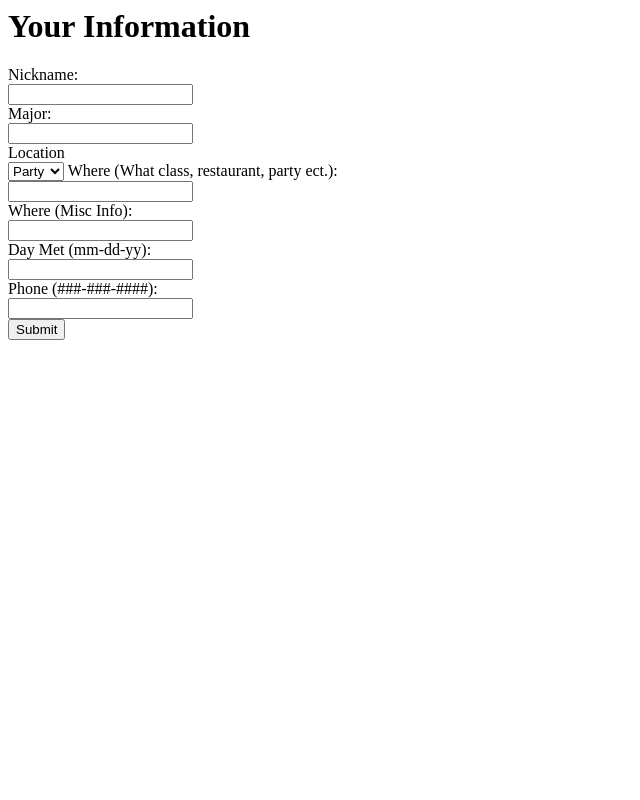
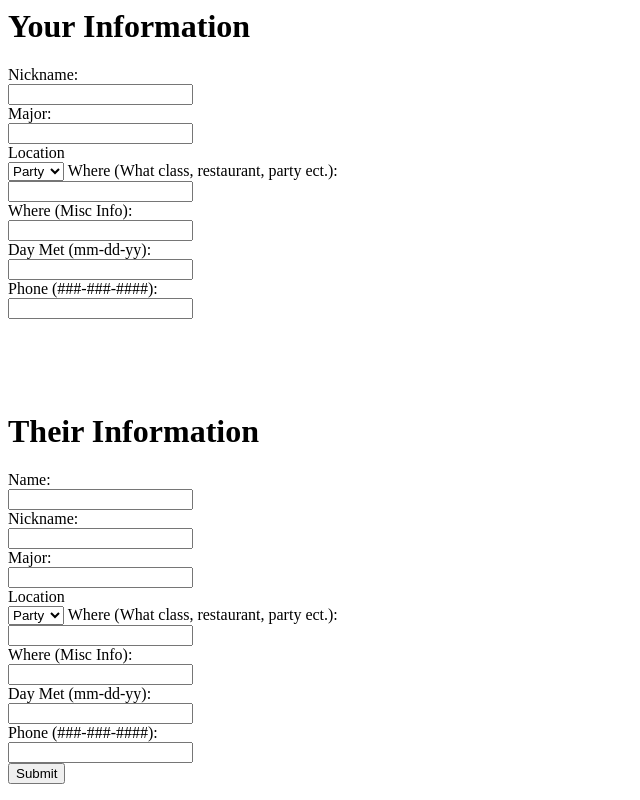
Before and after one commit to jokesire/Final-Project-CSCI3308, a PHP site: page /groupinput.php in a window 1280 px wide. Shown: the whole page, without its empty margins (0-640 px from the left). Run offline with PHP 8.4, Linux system fonts and the light colour scheme.

Commit message:
Add files via upload

```diff
--- a/groupinput.php
+++ b/groupinput.php
@@ -36,6 +36,44 @@ Day Met (mm-dd-yy):<br>
 Phone (###-###-####):<br>
 <input type="text" name="phone" >
 <br>
+<br>
+<br>
+<br>
+<br>
+
+
+<h1>Their Information</h1>
+ Name:<br>
+  <input type="text" name="tname" >
+  <br>
+  Nickname:<br>
+  <input type="text" name="tnickname" >
+  <br>
+  Major:<br>
+  <input type="text" name="tmajor" >
+  <br>
+  Location<br>
+   <select name="tlocationone">
+  <option value="tparty">Party</option>
+  <option value="tclass">Class</option>
+  <option value="tother">Other</option>
+</select>
+
+Where (What class, restaurant, party ect.):<br>
+
+<input type="text" name="tlocationtwo" >
+<br>
+Where (Misc Info):<br>
+<input type="text" name="tlocationthree" >
+<br>
+
+Day Met (mm-dd-yy):<br>
+<input type="text" name="tdate" >
+<br>
+
+Phone (###-###-####):<br>
+<input type="text" name="tphone" >
+<br>
 
 
 
```
Also changed, not shown: test.php (+9 -0 lines).
